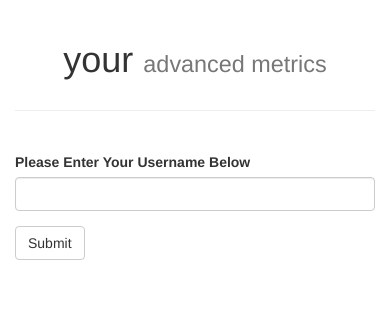
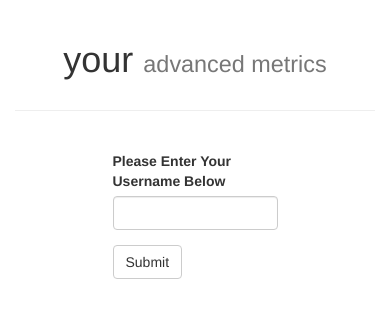
Before and after one commit to anas2ab/advanced-metrics, a Flask app: page /twitinfo in a window 390 px wide. Shown: the top 318 px of the page. Run offline with Flask 2, Linux system fonts and the light colour scheme; some libraries are stand-ins or nearby versions.

Commit message:
changed templates for all media views

```diff
--- a/app/routes.py
+++ b/app/routes.py
@@ -28,7 +28,9 @@
     api = insta_info.createAPI(user, pw)
     if (api.login()):
         names = insta_info.getNotFollowing(api, api.username_id)
-        return render_template('success-insta.html', names=names, length=len(names), user=user)
+        followers = insta_info.getTotalFollowers(api, api.username_id)
+        following = insta_info.getTotalFollowing(api, api.username_id)
+        return render_template('success-insta.html', names=names, length=len(names), user=user, followers=len(followers), following=len(following))
     else:
         return redirect(url_for('captchacode'))
 
--- a/app/templates/base.html
+++ b/app/templates/base.html
@@ -26,14 +26,14 @@
         <h3>Choose which site you would like information from</h3> <br>
         <div class="row">
 
-            <div class="col-md-3">
+            <div class="col-xs-1 col-sm-3 col-md-3">
 
             </div>
-            <div class="col-md-3">
+            <div class="col-xs-5 col-sm-3 col-md-3">
                 <a class="btn btn-primary btn-lg btn-block" style="text-decoration:none" href="/twitinfo">Twitter</a>
 
             </div>
-            <div class="col-md-3">
+            <div class="col-xs-5 col-sm-3 col-md-3">
                 <a class="btn btn-primary btn-lg btn-block" style="text-decoration:none" href="/instainfo">Instagram</a>
             </div>
         </div>
--- a/app/templates/index.html
+++ b/app/templates/index.html
@@ -4,10 +4,10 @@
 {% block app_content %}
 
 <div class="row">
-    <div class="col-md-4">
+    <div class="col-xs-3 col-sm-3 col-md-4">
 
     </div>
-    <div class="col-md-4">
+    <div class="col-xs-6 col-sm-6 col-md-4">
 
         {{ wtf.quick_form(form) }}
 
--- a/app/templates/instainfo.html
+++ b/app/templates/instainfo.html
@@ -4,10 +4,10 @@
 {% block app_content %}
 
 <div class="row">
-    <div class="col-md-4">
+    <div class="col-xs-3 col-sm-3 col-md-4">
 
     </div>
-    <div class="col-md-4">
+    <div class="col-xs-6 col-sm-6 col-md-4">
 
         {{ wtf.quick_form(form) }}
 
--- a/app/templates/success.html
+++ b/app/templates/success.html
@@ -3,7 +3,7 @@
 
 
 <div class="container row" style="border-radius: 10px;">
-    <div class="col-md-6">
+    <div class="col-xs-auto col-sm-6 col-md-6 col-lg-6">
         <div style="overflow:auto">
             <img style="border-radius: 50%; float: left; margin: 10px;" src={{ image_url }}>
 
@@ -17,8 +17,7 @@
         <h4>favorites count: {{ account.favourites_count }} </h4>
         <h4>tweet count: {{ account.statuses_count}}</h4>
     </div>
-    <div class="col-md-6">
-        <br>
+    <div class="col-xs-auto col-sm-6 col-md-6 col-lg-6">
 
         <p>The number of people that do not follow you from your following list is: {{ length }}</p>
         <div style="height: 300px;">
--- a/requirements.txt
+++ b/requirements.txt
@@ -17,3 +17,6 @@
 tqdm==4.11.2
 visitor==0.1.3
 Werkzeug==0.16.0
+Flask-WTF==0.14.2
+tweepy==3.8.0
+Babel==2.6.0
```
Also changed, not shown: app/templates/success-insta.html (+5 -3 lines), 4 other files.
